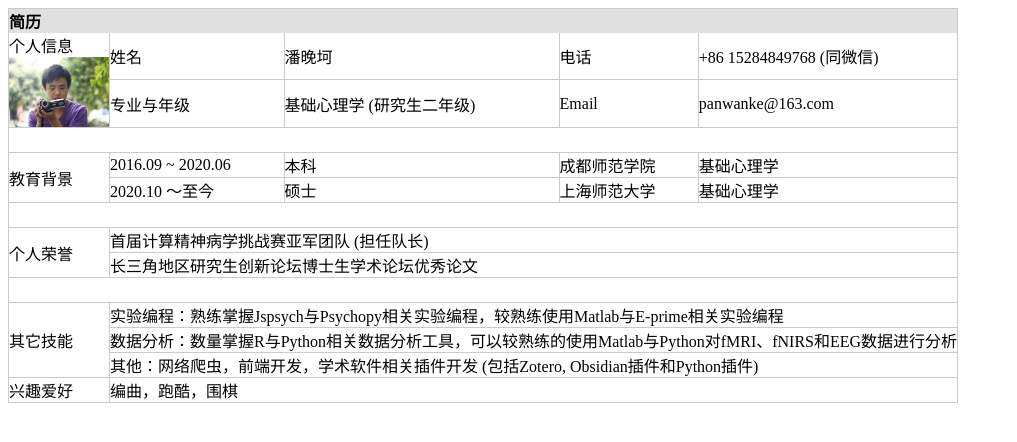
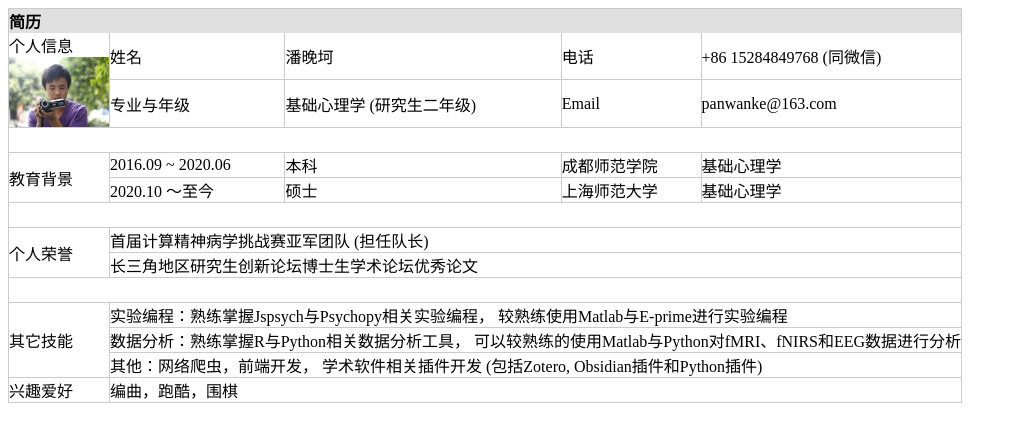
Before and after one commit to panwanke/panwanke.io, a plain HTML site: page index.html in a window 1280 px wide. Shown: the whole page, without its empty margins (0-1017 px from the left). Drawn offline with Linux system fonts and the light colour scheme.

Commit message:
Update index.html

```diff
--- a/index.html
+++ b/index.html
@@ -65,13 +65,22 @@
         </tr>
         <tr>
             <td colspan="1" rowspan="3">其它技能</td>
-            <td colspan="4" rowspan="1">实验编程：熟练掌握Jspsych与Psychopy相关实验编程，较熟练使用Matlab与E-prime相关实验编程</td>
+            <td colspan="4" rowspan="1">
+                实验编程：熟练掌握Jspsych与Psychopy相关实验编程，
+                较熟练使用Matlab与E-prime进行实验编程
+            </td>
         </tr>
         <tr>
-            <td colspan="4" rowspan="1">数据分析：数量掌握R与Python相关数据分析工具，可以较熟练的使用Matlab与Python对fMRI、fNIRS和EEG数据进行分析</td>
+            <td colspan="4" rowspan="1">
+                数据分析：熟练掌握R与Python相关数据分析工具，
+                可以较熟练的使用Matlab与Python对fMRI、fNIRS和EEG数据进行分析
+            </td>
         </tr>
         <tr>
-            <td colspan="4" rowspan="1">其他：网络爬虫，前端开发，学术软件相关插件开发 (包括Zotero, Obsidian插件和Python插件)</td>
+            <td colspan="4" rowspan="1">
+                其他：网络爬虫，前端开发，
+                学术软件相关插件开发 (包括Zotero, Obsidian插件和Python插件)
+            </td>
         </tr>
         <tr>
             <td colspan="1" rowspan="1">兴趣爱好</td>
```
